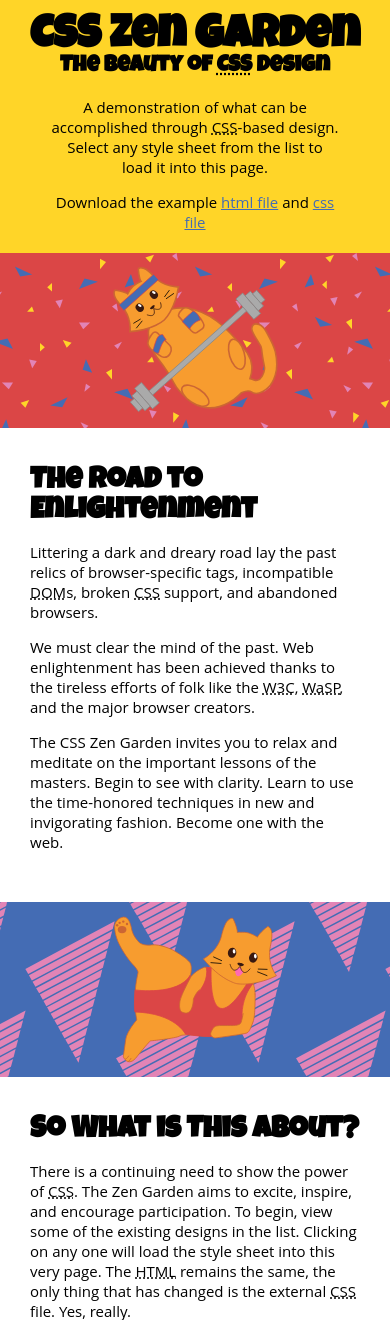
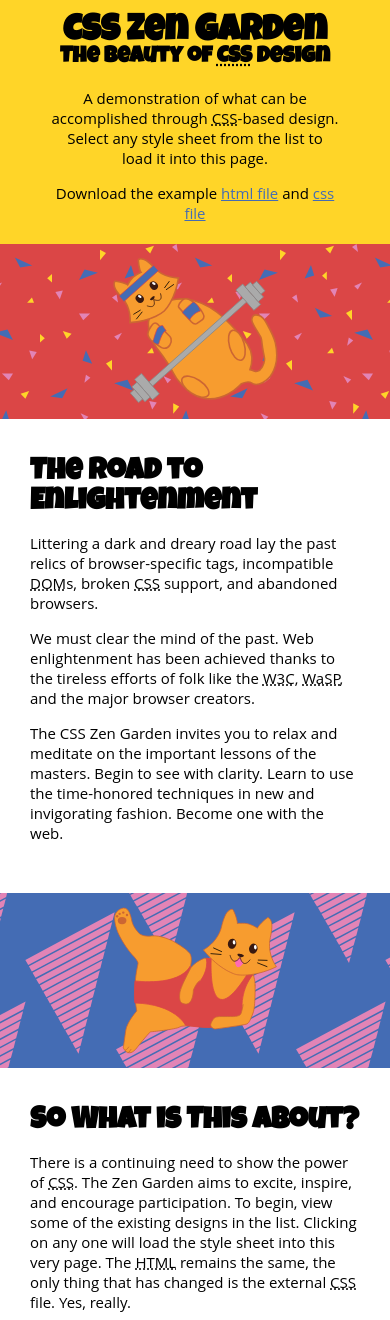
Before and after one commit to thompson-ele/zen-garden, a PHP site: page / in a window 390 px wide. Shown: the top 1320 px of the page. Run offline with PHP 8.4, Linux system fonts and the light colour scheme.

Commit message:
small fix in header

```diff
--- a/scss/style.scss
+++ b/scss/style.scss
@@ -23,6 +23,7 @@ h1 {
         @include breakpoint(medium){
             margin-bottom: -5px;
             margin-top: 45px;
+            font-size: 2.4em;
         }
 }
 
--- a/style.css
+++ b/style.css
@@ -674,7 +674,8 @@ h1 {
   @media (max-width: 600px) {
     h1 {
       margin-bottom: -5px;
-      margin-top: 45px; } }
+      margin-top: 45px;
+      font-size: 2.4em; } }
 
 header h2 {
   margin-top: 0px; }
```
